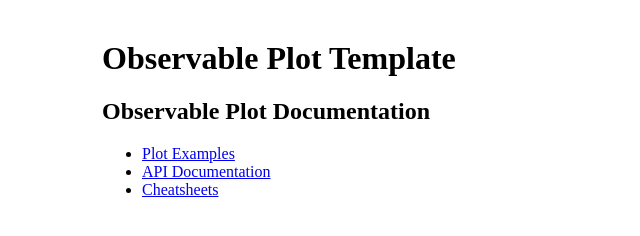
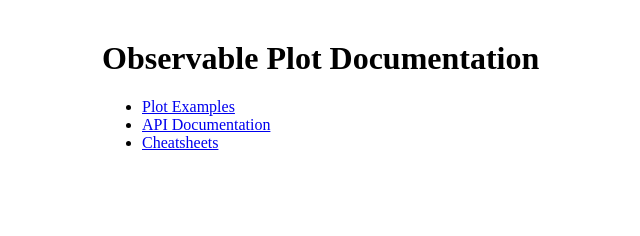
Before and after one commit to EnochCrow/DataVisTemplate.github.io, a website with bundled scripts: page src/index.html in a window 1280 px wide. Shown: the whole page, without its empty margins (218-858 px from the left). Built offline with nearby package versions, Linux system fonts and the light colour scheme; files whose address does not match are found by name; what @observablehq/plot would draw is missing.

Commit message:
Update index.html

```diff
--- a/src/index.html
+++ b/src/index.html
@@ -10,10 +10,7 @@
 </style>
     <title>plot</title>
   <body>
-    <h1>Observable Plot Template</h1>
-    <div id="plot">
-    </div>
-    <h2>Observable Plot Documentation</h2>
+    <h1>Observable Plot Documentation</h1>
     <ul>
       <li><a href="https://observablehq.com/@observablehq/plot">Plot Examples</a>
 </li>
```
